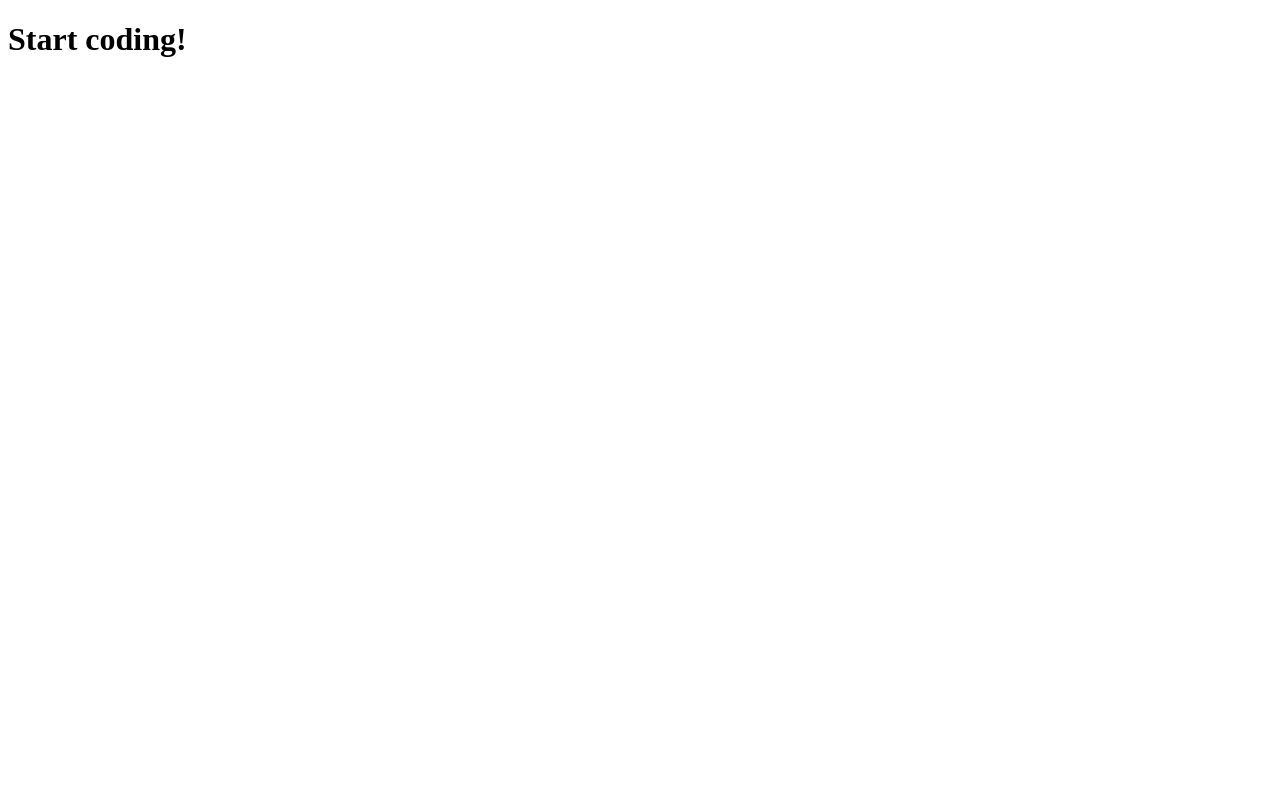
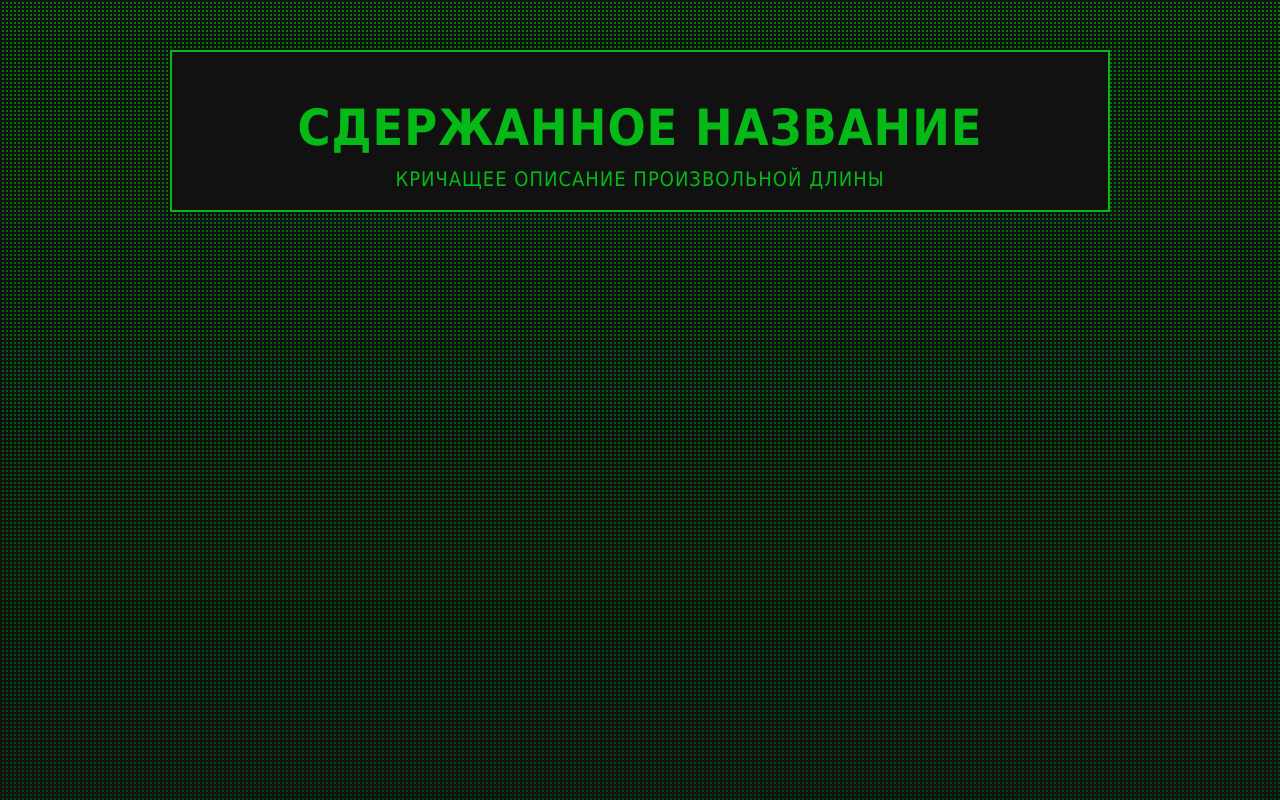
Before and after one commit to Cheremis88/some_cards, a React (Vite) app: page / in a window 1280 px wide. Built offline with nearby package versions, Linux system fonts and the light colour scheme.

Commit message:
feat: simple styles and header

```diff
--- a/src/components/App/App.module.css
+++ b/src/components/App/App.module.css
@@ -0,0 +1,27 @@
+.page {
+  min-inline-size: 360px;
+  max-inline-size: 960px;
+  margin: auto;
+  padding-block-start: 50px;
+  padding-inline: 10px;
+  color: #05b917;
+}
+
+.header {
+  background-color: #111;
+  padding-block: 5% 2%;
+  padding-inline: 10px;
+  border: 2px solid currentColor;
+  text-align: center;
+  text-transform: uppercase;
+  letter-spacing: 1px;
+}
+
+.title {
+  font-size: clamp(1.5625rem, 0.2841rem + 5.6818vw, 3.125rem);
+  margin-block-end: 10px;
+}
+
+.slogan {
+  font-size: clamp(0.875rem, 0.3125rem + 2.5vw, 1.25rem);
+}
--- a/src/components/App/index.tsx
+++ b/src/components/App/index.tsx
@@ -1,5 +1,13 @@
+import styles from './App.module.css';
+
 export default function App() {
   return (
-    <h1>Start coding!</h1>
-  )
+    <div className={styles.page}>
+      <header className={styles.header}>
+        <h1 className={styles.title}>Сдержанное название</h1>
+        <p className={styles.slogan}>Кричащее описание произвольной длины</p>
+      </header>
+      <ul></ul>
+    </div>
+  );
 }
--- a/src/index.css
+++ b/src/index.css
@@ -0,0 +1,39 @@
+*,
+*::before,
+*::after {
+  box-sizing: border-box;
+}
+
+body,
+h1,
+h2,
+h3,
+p {
+  margin: 0;
+  padding: 0;
+}
+
+ul {
+  margin: 0;
+  padding: 0;
+  list-style: none;
+}
+
+button,
+a {
+  color: currentColor;
+  font-family: inherit;
+  font-size: inherit;
+  font-weight: inherit;
+  line-height: inherit;
+}
+
+body {
+  font-family: Tahoma, Verdana, sans-serif;
+  background-color: #000;
+  background-image:
+      repeating-linear-gradient(90deg, #111 0 2px, transparent 2px 4px),
+      repeating-linear-gradient(#111 0 2px, transparent 2px 4px),
+      linear-gradient(#007f0c, #004306);
+  background-attachment: fixed;
+}
```
